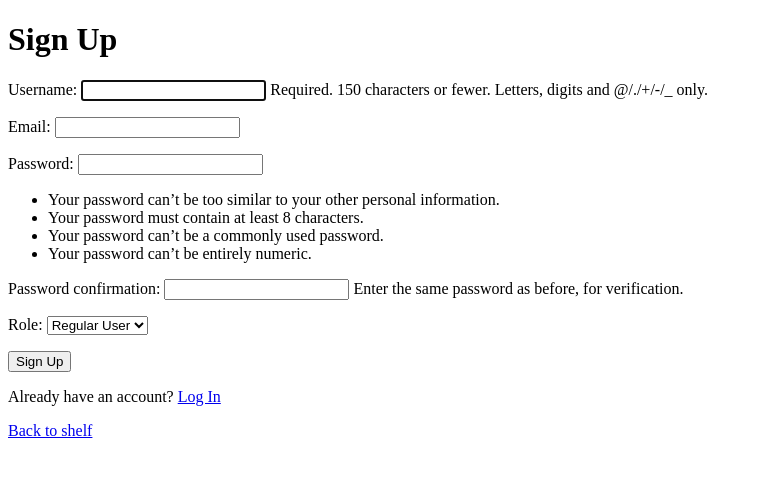
After one commit to komilel/django-book-app, a Django app: page /signUp in a window 1280 px wide. The commit adds this page. Shown: the top 477 px of the page, without its empty margins (0-762 px from the left). Run offline with Django 5.2, Linux system fonts and the light colour scheme.

Commit message:
Third lab stage User auth (login, signup)

```diff
--- a/echo/admin.py
+++ b/echo/admin.py
@@ -1,6 +1,7 @@
 from django.contrib import admin
 
-from .models import Books
+from .models import Books, User
 
 # Register your models here.
 admin.site.register(Books)
+admin.site.register(User)
--- a/echo/forms.py
+++ b/echo/forms.py
@@ -1,8 +1,26 @@
-from django.forms import ModelForm
-from .models import Books
+from django import forms
+from django.contrib.auth.forms import UserCreationForm
+from .models import Books, User
 
 
-class BookForm(ModelForm):
+class BookForm(forms.ModelForm):
     class Meta:
         model = Books
         fields = ['name', 'author', 'price']
+
+
+class SignUpForm(UserCreationForm):
+    email = forms.EmailField(required=True)
+    role = forms.ChoiceField(choices=[
+        ('user', 'Regular User'),
+        ('admin', 'Administrator')
+    ], initial='user')
+
+    class Meta:
+        model = User
+        fields = ['username', 'email', 'password1', 'password2', 'role']
+
+
+class LoginForm(forms.Form):
+    username = forms.CharField()
+    password = forms.CharField(widget=forms.PasswordInput)
--- a/echo/models.py
+++ b/echo/models.py
@@ -1,4 +1,5 @@
 from django.db import models
+from django.contrib.auth.models import AbstractUser
 
 # Create your models here.
 
@@ -10,3 +11,19 @@ class Books(models.Model):
 
     def __str__(self):
         return f"{self.name} by {self.author}"
+
+
+class User(AbstractUser):
+    email = models.EmailField(unique=True)
+    role = models.CharField(max_length=20, choices=[
+        ('user', 'Regular User'),
+        ('admin', 'Administrator')
+    ], default='user')
+
+    class Meta:
+        swappable = 'AUTH_USER_MODEL'
+
+    # Login, passwd, name is included in AbstractUser
+
+    def __str__(self):
+        return f"{self.username} ({self.role})"
--- /dev/null
+++ b/echo/templates/echo/signUp.html
@@ -0,0 +1,20 @@
+{% load static %}
+<!DOCTYPE html>
+<html lang="en">
+    <head>
+        <meta charset="utf-8">
+        <title>Sign Up</title>
+    </head>
+    <body>
+        <h1>Sign Up</h1>
+        <form method="post">
+            {% csrf_token %}
+            {{ signUp_form.as_p }}
+            <button type="submit">Sign Up</button>
+        </form>
+        <p>
+            Already have an account? <a href="{% url 'logIn' %}">Log In</a>
+        </p>
+        <a href="{% url 'index' %}">Back to shelf</a>
+    </body>
+</html>
--- a/echo/urls.py
+++ b/echo/urls.py
@@ -7,4 +7,7 @@ urlpatterns = [
     path('delete/<int:book_id>', views.delete, name='delete'),
     path('edit/<int:book_id>', views.edit, name='edit'),
     path('add', views.add, name='add'),
+    path('signUp', views.signUp, name='signUp'),
+    path('logIn', views.logIn, name='logIn'),
+    path('logOut', views.logOut, name='logOut')
 ]
--- a/echo/views.py
+++ b/echo/views.py
@@ -1,22 +1,25 @@
 from django.shortcuts import render, get_object_or_404, redirect
 from django.core.paginator import Paginator
+from django.contrib.auth import login, logout, authenticate
+from django.contrib.auth.decorators import login_required
 
-from .models import Books
-from .forms import BookForm
+from .models import Books, User
+from .forms import BookForm, SignUpForm, LoginForm
 
 
 def index(request):
     books_list = Books.objects.all()
 
-    # Paginate the books (3 book per page)
+    # Paginate the books (3 books per page)
     paginator = Paginator(books_list, 3)
     page_number = request.GET.get('page')
     page_obj = paginator.get_page(page_number)
 
-    context = {"page_obj": page_obj}
+    context = {"page_obj": page_obj, "user": request.user}
     return render(request, "echo/index.html", context)
 
 
+@login_required
 def add(request):
     if request.method == "POST":
         book_form = BookForm(request.POST)
@@ -25,13 +28,13 @@ def add(request):
             return redirect('index')
     else:
         book_form = BookForm()
-    return render(request, "echo/add.html", {'book_form': book_form})
+    return render(request, "echo/addBook.html", {'book_form': book_form})
 
 
+@login_required
 def edit(request, book_id):
     bookToEdit = get_object_or_404(Books, id=book_id)
 
-    print(f"Request method: {request.method}")
     if request.method == "POST":
         book_form = BookForm(request.POST, instance=bookToEdit)
         if book_form.is_valid():
@@ -40,12 +43,46 @@ def edit(request, book_id):
     else:
         book_form = BookForm(instance=bookToEdit)
 
-    print(f"DEBUG BOOK: {bookToEdit}")
-    print(f"DEBUG: {book_form.instance}")
-    return render(request, "echo/edit.html", {'book_form': book_form})
+    return render(request, "echo/editBook.html", {'book_form': book_form})
 
 
-def delete(requst, book_id):
+@login_required
+def delete(request, book_id):
     bookToDelete = get_object_or_404(Books, id=book_id)
     bookToDelete.delete()
     return redirect('index')
+
+
+def signUp(request):
+    if request.method == "POST":
+        signUp_form = SignUpForm(request.POST)
+        if signUp_form.is_valid():
+            user = signUp_form.save()
+            login(request, user)
+            return redirect('index')
+    else:
+        signUp_form = SignUpForm()
+    return render(request, "echo/signUp.html", {'signUp_form': signUp_form})
+
+
+def logIn(request):
+    if request.method == "POST":
+        logIn_form = LoginForm(request.POST)
+        if logIn_form.is_valid():
+            username = logIn_form.cleaned_data['username']
+            password = logIn_form.cleaned_data['password']
+            user = authenticate(request, username=username, password=password)
+
+            if user is not None:
+                login(request, user)
+                return redirect('index')
+            else:
+                logIn_form.add_error(None, "Invalid username or password")
+    else:
+        logIn_form = LoginForm()
+    return render(request, "echo/logIn.html", {'logIn_form': logIn_form})
+
+
+def logOut(request):
+    logout(request)
+    return redirect('index')
--- a/echoserver/settings.py
+++ b/echoserver/settings.py
@@ -85,6 +85,7 @@ DATABASES = {
     }
 }
 
+AUTH_USER_MODEL = 'echo.User'
 
 # Password validation
 # https://docs.djangoproject.com/en/5.1/ref/settings/#auth-password-validators
```
Also changed, not shown: echo/static/echo/css/index.css (added, +11 -0 lines), echo/templates/echo/index.html (+27 -8 lines), echo/templates/echo/logIn.html (added, +20 -0 lines), echo/migrations/0001_initial.py, echo/migrations/0002_alter_books_price.py (deleted), echo/templates/echo/addBook.html (renamed from echo/templates/echo/add.html), echo/templates/echo/editBook.html (renamed from echo/templates/echo/edit.html).
